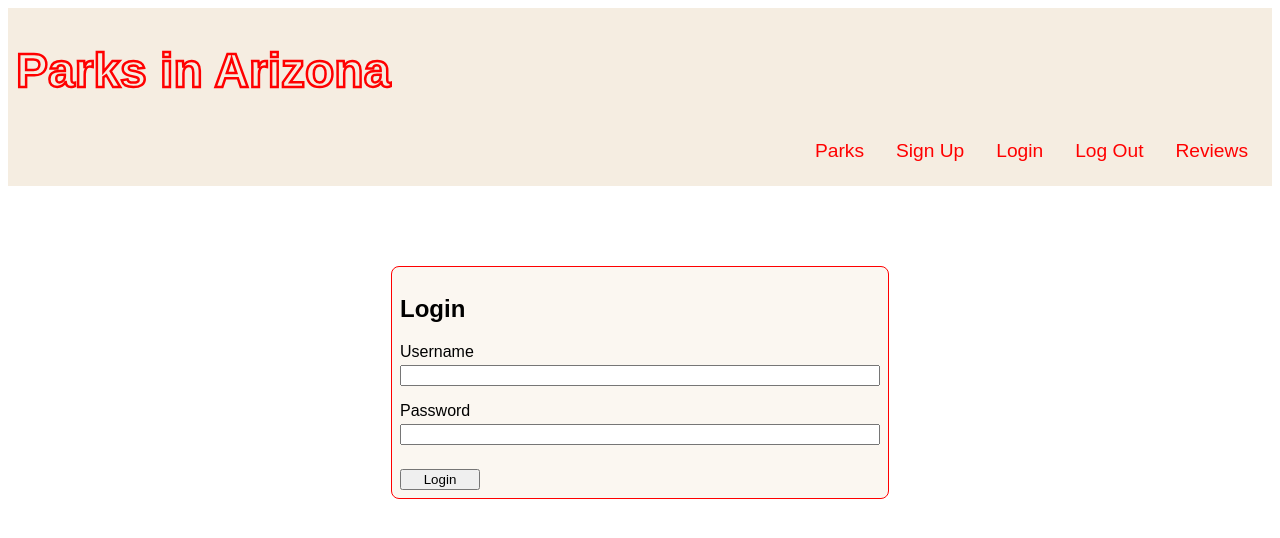
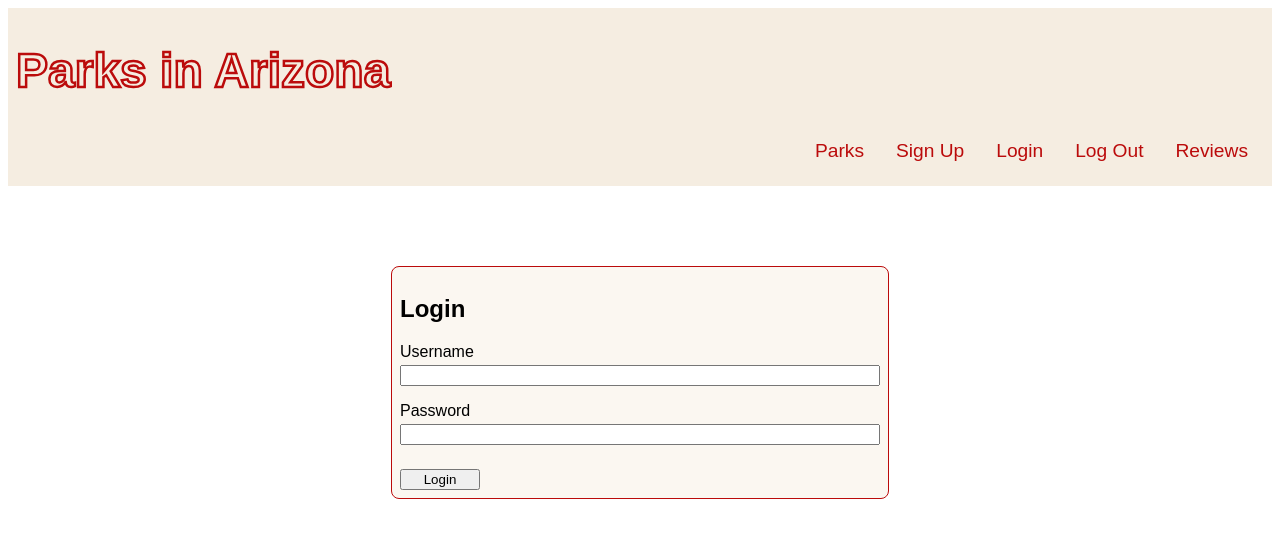
Before and after one commit to RhiMoore1/phase-5-Project, a React app in the folder client/: page /login in a window 1280 px wide. Built offline with nearby package versions, Linux system fonts and the light colour scheme; no server answers.

Commit message:
update css colors

```diff
--- a/client/src/components/Login.css
+++ b/client/src/components/Login.css
@@ -8,7 +8,7 @@
 .form {
     display: flex;
     flex-direction: column;
-    border: 0.5px solid red;
+    border: 0.5px solid rgb(187, 11, 11);
     border-radius: 0.5rem;
     padding: 0.5rem;
     background-color: rgb(251, 247, 241);
--- a/client/src/components/NavBar.css
+++ b/client/src/components/NavBar.css
@@ -13,12 +13,12 @@ h2 a {
   text-decoration: none;
   color: #f5ede1;
   -webkit-text-stroke-width: 2.5px;
-  -webkit-text-stroke-color: red;
+  -webkit-text-stroke-color: rgb(187, 11, 11);;
   font-size: 3rem;
 }
 .navLi a {
   text-align: right;
-  color: red;
+  color: rgb(187, 11, 11);;
   text-decoration: none;
 }
 
--- a/client/src/components/Signup.css
+++ b/client/src/components/Signup.css
@@ -8,7 +8,7 @@
 .form {
     display: flex;
     flex-direction: column;
-    border: 0.5px solid red;
+    border: 0.5px solid rgb(187, 11, 11);;
     border-radius: 0.5rem;
     padding: 0.5rem;
     background-color: rgb(251, 247, 241);
```
